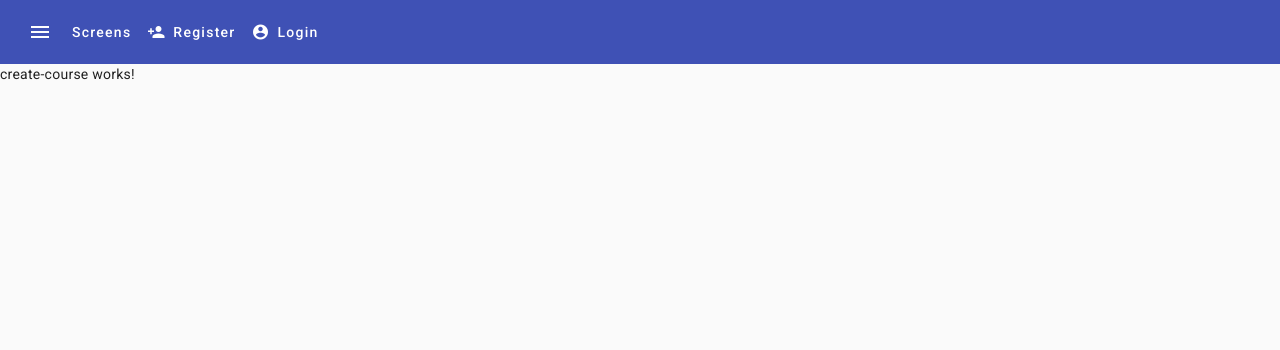
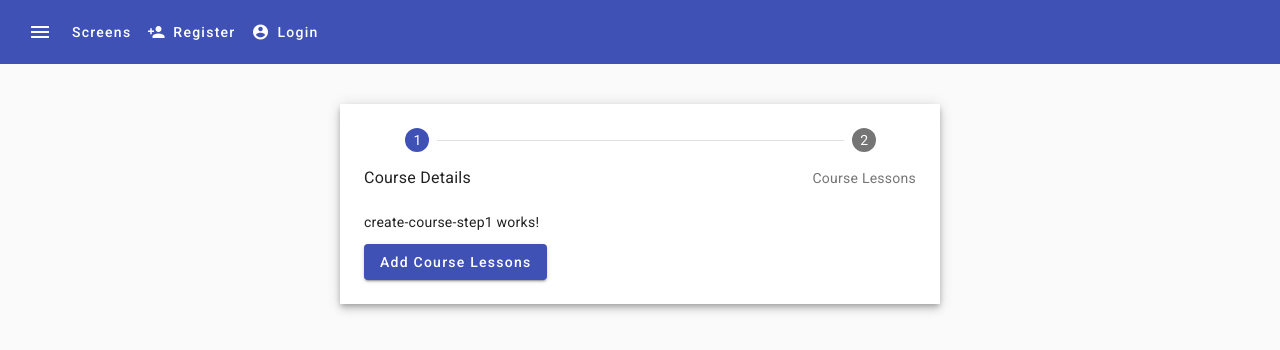
Before and after one commit to cristianolmolin2/angular-material-course, an Angular app: page /angular-material-course/add-new-course in a window 1280 px wide. Shown: the top 350 px of the page. Built offline with nearby package versions, Linux system fonts and the light colour scheme.

Commit message:
Create steppers pages and config stepper component

```diff
--- /dev/null
+++ b/src/app/create-course/create-course-step-1/create-course-step-1.component.html
@@ -0,0 +1 @@
+<p>create-course-step1 works!</p>
--- /dev/null
+++ b/src/app/create-course/create-course-step-2/create-course-step-2.component.html
@@ -0,0 +1 @@
+<p>create-course-step2 works!</p>
--- a/src/app/create-course/create-course.component.html
+++ b/src/app/create-course/create-course.component.html
@@ -1 +1,33 @@
-<p>create-course works!</p>
+<div class="create-course-panel data-form">
+  <mat-horizontal-stepper class="mat-elevation-z5" labelPosition="bottom" [linear]="true">
+
+    <mat-step errorMessage="Course details in error">
+      <ng-template matStepLabel>Course Details</ng-template>
+
+      <app-create-course-step-1></app-create-course-step-1>
+
+      <div class="stepper-buttons">
+        <button mat-raised-button color="primary" matStepperNext>
+          Add Course Lessons
+        </button>
+      </div>
+    </mat-step>
+
+    <mat-step errorMessage="Course lessons in error">
+      <ng-template matStepLabel>Course Lessons</ng-template>
+
+      <app-create-course-step-2></app-create-course-step-2>
+
+      <div class="stepper-buttons">
+        <button mat-raised-button matStepperPrevious>
+          Back
+        </button>
+
+        <button mat-raised-button color="accent">
+          Add Course Lessons
+        </button>
+      </div>
+    </mat-step>
+
+  </mat-horizontal-stepper>
+</div>
--- a/src/app/create-course/create-course.component.scss
+++ b/src/app/create-course/create-course.component.scss
@@ -0,0 +1,21 @@
+h2 {
+  font-family: "Roboto";
+}
+
+.scrolling-space {
+  width: 100%;
+  height: 500px;
+}
+
+.data-form {
+  max-width: 600px;
+  margin: 40px auto;
+}
+
+.stepper-buttons {
+  margin-top: 10px;
+}
+
+.stepper-buttons button {
+  margin-right: 5px;
+}
```
Also changed, not shown: src/app/app.module.ts (+8 -2 lines), src/app/create-course/create-course-step-1/create-course-step-1.component.ts (added, +10 -0 lines), src/app/create-course/create-course-step-2/create-course-step-2.component.ts (added, +10 -0 lines), src/app/create-course/create-course-step-1/create-course-step-1.component.scss (added), src/app/create-course/create-course-step-2/create-course-step-2.component.scss (added).
